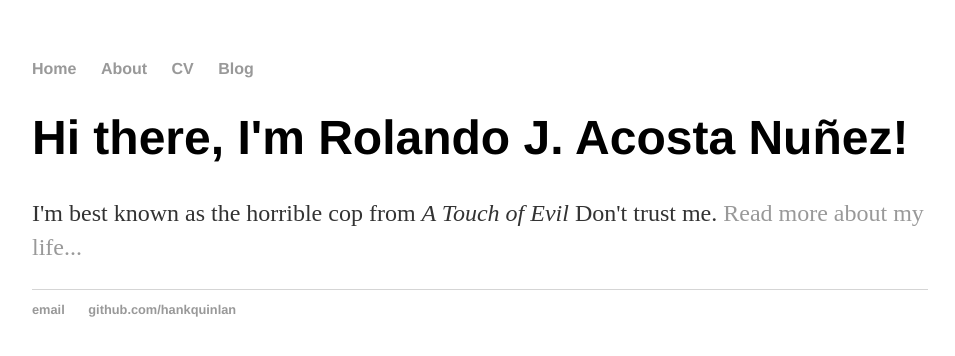
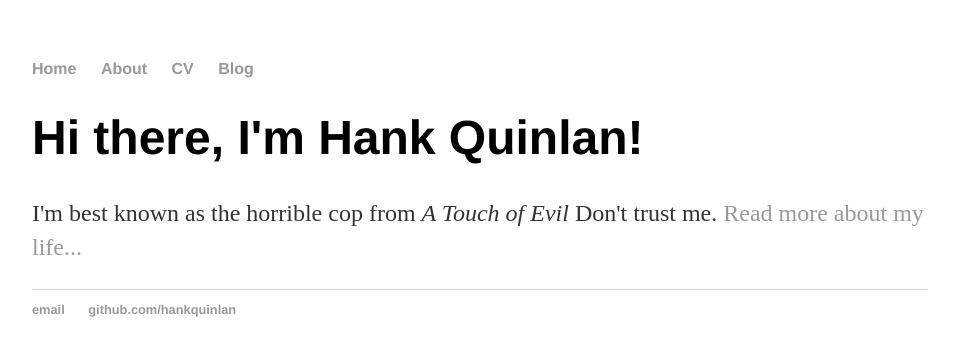
Before and after one commit to RJNunez/my-personal-page, a Jekyll site: the page built from index.html, in a window 1280 px wide. Shown: the top 356 px of the page, without its empty margins (160-1115 px from the left). Built offline with Jekyll 4.4.1, drawn with Linux system fonts in a browser that asks for light colours.

Commit message:
Update index.html

```diff
--- a/index.html
+++ b/index.html
@@ -1,30 +1,8 @@
-<!DOCTYPE html>
-<html>
-	<head>
-		<title>Rolando J. Acosta</title>
-		<!-- link to main stylesheet -->
-		<link rel="stylesheet" type="text/css" href="css/main.css">
-	</head>
-	<body>
-		<nav>
-    		<ul>
-        		<li><a href="/">Home</a></li>
-	        	<li><a href="/about">About</a></li>
-        		<li><a href="/cv">CV</a></li>
-        		<li><a href="/blog">Blog</a></li>
-    		</ul>
-		</nav>
-		<div class="container">
-    		<div class="blurb">
-        		<h1>Hi there, I'm Rolando J. Acosta Nuñez!</h1>
-				<p>I'm best known as the horrible cop from <em>A Touch of Evil</em> Don't trust me. <a href="/about">Read more about my life...</a></p>
-    		</div><!-- /.blurb -->
-		</div><!-- /.container -->
-		<footer>
-    		<ul>
-        		<li><a href="mailto:hankquinlanhub@gmail.com">email</a></li>
-        		<li><a href="https://github.com/hankquinlan">github.com/hankquinlan</a></li>
-			</ul>
-		</footer>
-	</body>
-</html>
+---
+layout: default
+title: Hank Quinlan, Horrible Cop
+---
+<div class="blurb">
+	<h1>Hi there, I'm Hank Quinlan!</h1>
+	<p>I'm best known as the horrible cop from <em>A Touch of Evil</em> Don't trust me. <a href="/about">Read more about my life...</a></p>
+</div><!-- /.blurb -->
```
